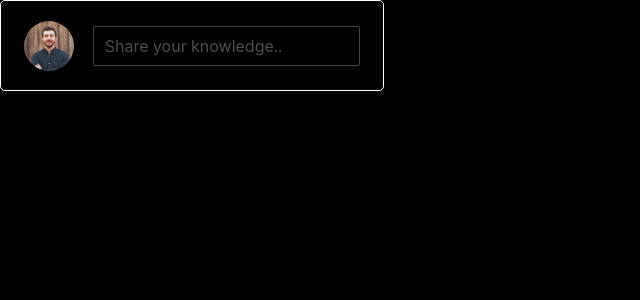
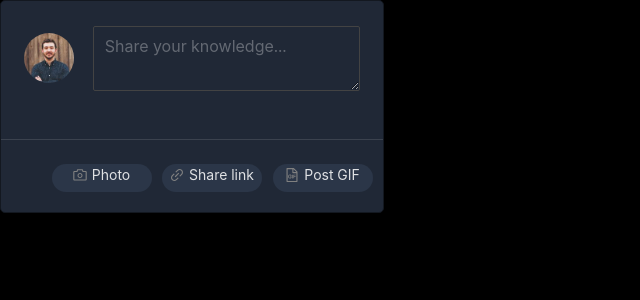
Before and after one commit to max-pok/Noicode, a React (Create React App) app in the folder client/: page / in a window 1280 px wide. Shown: the top 300 px of the page, without its empty margins (0-640 px from the left). Built offline with nearby package versions, Linux system fonts and the light colour scheme.

Commit message:
tabs added. need to center text

```diff
--- a/client/src/components/post/post.css
+++ b/client/src/components/post/post.css
@@ -1,12 +1,18 @@
+.main-container {
+  width: 30%;
+  border: 1px solid #131820;
+  border-radius: 5px;
+  background-color: #202836;
+}
+
 .post-holder {
-  width: 30%;
+  width: 100%;
   min-height: 10vh;
   display: flex;
   justify-content: center;
   align-items: center;
   flex-direction: row;
   border-radius: 5px;
-  border: 1px solid white;
   gap: 5%;
 }
 
@@ -25,3 +31,13 @@
   background-clip: padding-box;
   border-radius: 50%;
 }
+
+.tabs-holder {
+  display: flex;
+  flex-direction: row;
+  min-height: 3em;
+  align-items: center;
+  justify-content: space-evenly;
+  padding-bottom: 20px;
+  padding-left: 40px;
+}
--- a/client/src/components/post/post.js
+++ b/client/src/components/post/post.js
@@ -1,18 +1,30 @@
 import { Form, Input, Divider } from 'antd';
+import { CameraOutlined, LinkOutlined, FileGifOutlined } from '@ant-design/icons';
 
 import './post.css';
+import Tab from './posttabs/tab';
 import user from '../../assets/images/user.jpg';
 
+const { TextArea } = Input;
 const Post = () => {
+  const onChange = (e) => {
+    console.log('Change:', e.target.value);
+  };
   return (
-    <div>
+    <div className='main-container'>
       <div className='post-holder'>
         <div className='image-holder'>
           <img src={user} alt='user-img' />
         </div>
-        <Form.Item className='input' name='post' rules={[{ required: true, message: 'Please enter your e-mail address!' }]}>
-          <Input type='textarea' size='large' placeholder='Share your knowledge..' />
+        <Form.Item className='input' name='post' rules={[{ required: true, message: 'Please add something before posting' }]}>
+          <TextArea maxLength={1000} onChange={onChange} size='large' placeholder='Share your knowledge...' />
         </Form.Item>
+      </div>
+      <Divider />
+      <div className='tabs-holder'>
+        <Tab icon={<CameraOutlined />} name={'Photo'} />
+        <Tab icon={<LinkOutlined />} name={'Share link'} />
+        <Tab icon={<FileGifOutlined />} name={'Post GIF'} />
       </div>
     </div>
   );
--- /dev/null
+++ b/client/src/components/post/posttabs/tab.css
@@ -0,0 +1,26 @@
+.tab {
+  display: flex;
+  flex-direction: row;
+  justify-content: center;
+  align-self: center;
+  background-color: #2b3648;
+  border-radius: 20px;
+  height: 2em;
+  width: 100px;
+  gap: 5px;
+  cursor: pointer;
+  text-align: center;
+}
+
+.label {
+  border: 5px solid red;
+  pointer-events: none;
+}
+.icon {
+  color: gray;
+
+  transition: all 0.2s ease;
+}
+.tab:hover .icon:hover {
+  color: white;
+}
--- /dev/null
+++ b/client/src/components/post/posttabs/tab.js
@@ -0,0 +1,12 @@
+import React from 'react';
+import './tab.css';
+const Tab = (props) => {
+  return (
+    <div className='tab'>
+      <div className='icon'>{props.icon}</div>
+      <label>{props.name}</label>
+    </div>
+  );
+};
+
+export default Tab;
```
